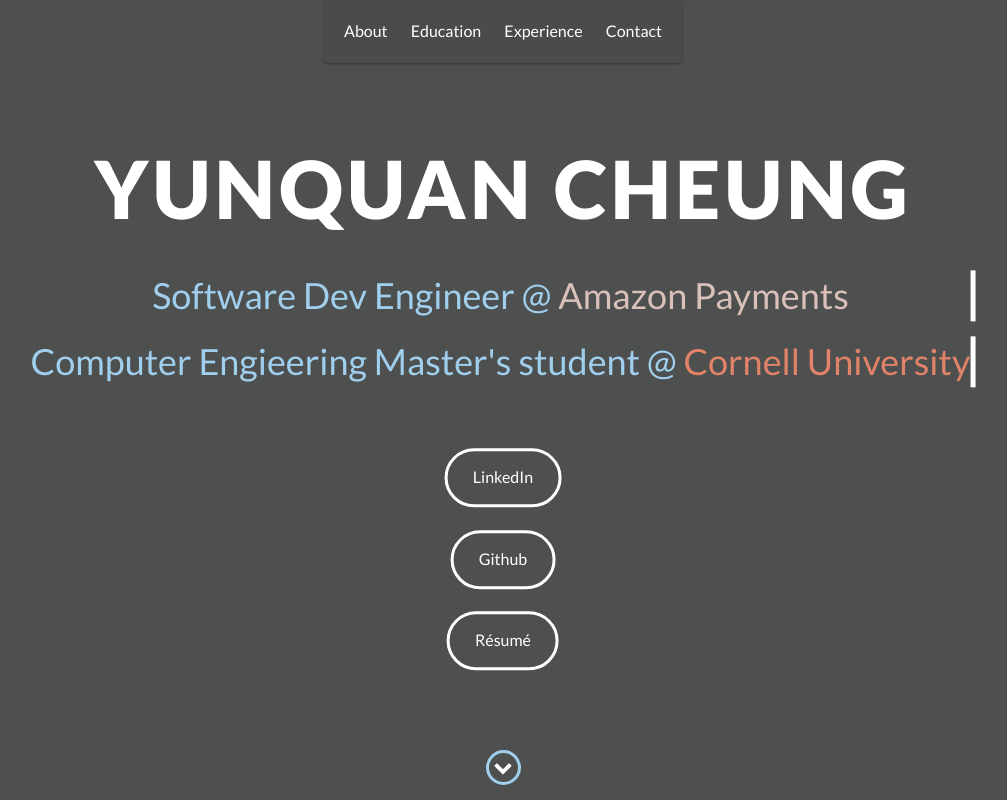
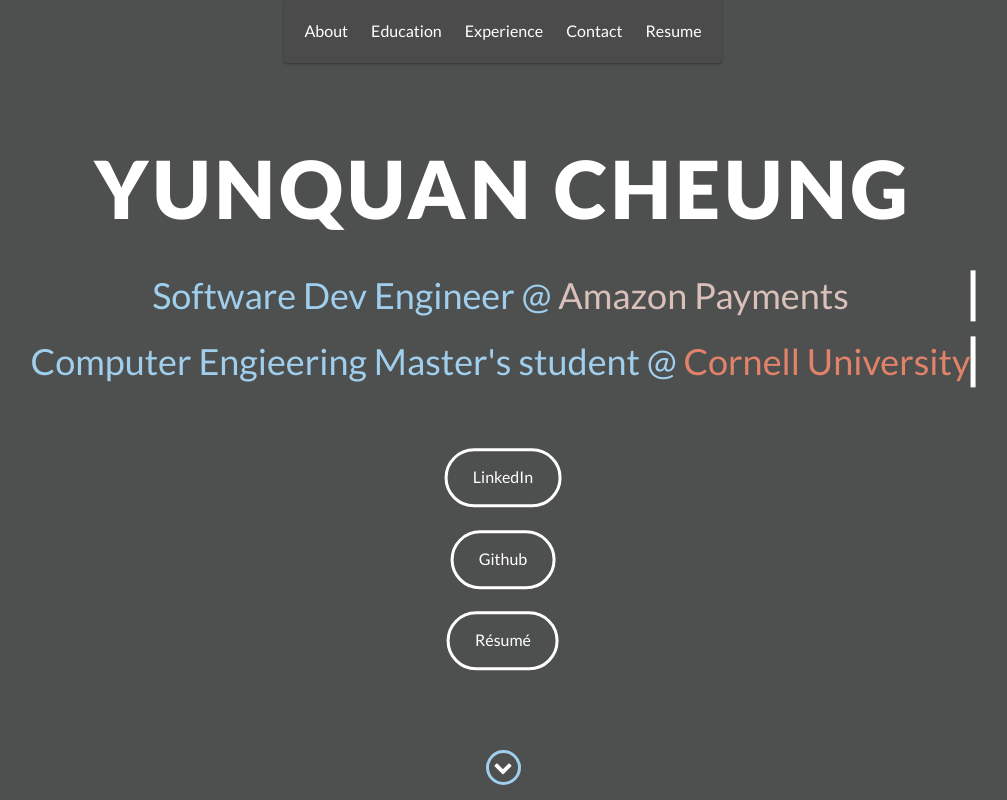
Before and after one commit to YunquanCheung/YunquanCheung.github.io, a website: page index.html in a window 1280 px wide. Shown: the top 800 px of the page, without its empty margins (137-1144 px from the left). Drawn offline with nearby package versions, Linux system fonts and the light colour scheme.

Commit message:
Modified Link

```diff
--- a/index.html
+++ b/index.html
@@ -84,6 +84,9 @@
 
          <li>
             <a href="#contact">Contact</a>
+         </li>
+         <li>
+            <a href="/documents/Yunquan_Zhang_Resume_2025_1028.pdf">Resume</a>
          </li>
       </ul>
    </header>
```
